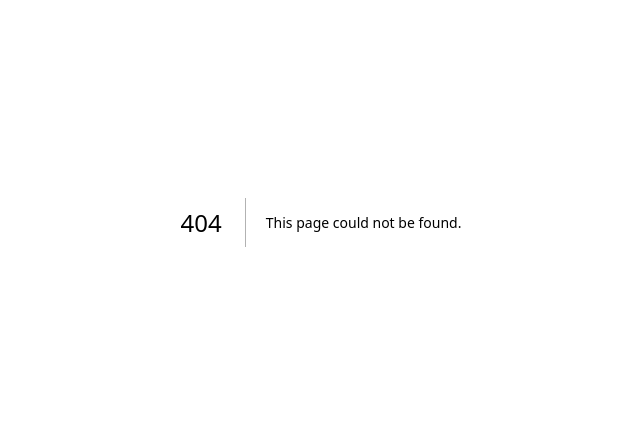
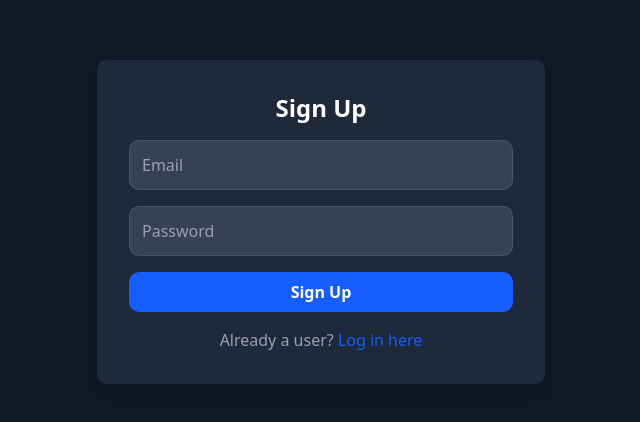
Before and after one commit to anushatomar13/delulu-ai, a Next.js app: page /auth/signup in a window 1280 px wide. Before the commit this address had no page. Shown: the part 178-600 px from the top of the page, without its empty margins (319-959 px from the left). Built offline with nearby package versions, Linux system fonts and the light colour scheme; no server answers.

Commit message:
added signup and login auth pages and routing

```diff
--- a/package.json
+++ b/package.json
@@ -18,6 +18,8 @@
     "@radix-ui/react-progress": "^1.1.2",
     "@radix-ui/react-slot": "^1.1.2",
     "@radix-ui/react-tabs": "^1.1.3",
+    "@supabase/auth-helpers-nextjs": "^0.10.0",
+    "@supabase/supabase-js": "^2.49.4",
     "@tabler/icons-react": "^3.31.0",
     "@types/hammerjs": "^2.0.46",
     "class-variance-authority": "^0.7.1",
--- /dev/null
+++ b/src/app/auth/login/page.tsx
@@ -0,0 +1,53 @@
+'use client';
+
+import { useState } from 'react';
+import { logIn } from '@/utils/auth';
+import { useRouter } from 'next/navigation';
+
+export default function Login() {
+  const [email, setEmail] = useState('');
+  const [password, setPassword] = useState('');
+  const [error, setError] = useState<string | null>(null);
+  const router = useRouter();
+
+  const handleLogin = async (e: React.FormEvent) => {
+    e.preventDefault();
+    setError(null);
+    const { data, error } = await logIn(email, password);
+    if (error) setError(error.message);
+    else router.push('/dashboard');
+  };
+
+  return (
+    <div className="flex min-h-screen items-center justify-center bg-gray-100 dark:bg-gray-900">
+      <div className="w-full max-w-md rounded-lg bg-white p-6 shadow-md dark:bg-gray-800">
+        <h2 className="mb-4 text-center text-2xl font-bold text-gray-900 dark:text-white">Login</h2>
+        <form onSubmit={handleLogin} className="space-y-4">
+          <input
+            type="email"
+            placeholder="Email"
+            value={email}
+            onChange={(e) => setEmail(e.target.value)}
+            required
+            className="w-full rounded-lg border border-gray-300 p-3 focus:border-blue-500 focus:ring-blue-500 dark:border-gray-600 dark:bg-gray-700 dark:text-white"
+          />
+          <input
+            type="password"
+            placeholder="Password"
+            value={password}
+            onChange={(e) => setPassword(e.target.value)}
+            required
+            className="w-full rounded-lg border border-gray-300 p-3 focus:border-blue-500 focus:ring-blue-500 dark:border-gray-600 dark:bg-gray-700 dark:text-white"
+          />
+          <button
+            type="submit"
+            className="w-full rounded-lg bg-blue-600 p-3 text-white hover:bg-blue-700 focus:outline-none focus:ring-2 focus:ring-blue-500"
+          >
+            Log In
+          </button>
+          {error && <p className="mt-2 text-center text-sm text-red-500">{error}</p>}
+        </form>
+      </div>
+    </div>
+  );
+}
--- /dev/null
+++ b/src/app/auth/signup/page.tsx
@@ -0,0 +1,56 @@
+"use client";
+
+import { useState } from 'react';
+import { signUp } from '@/utils/auth';
+import { useRouter } from 'next/navigation';
+import Link from 'next/link';
+
+export default function Signup() {
+  const [email, setEmail] = useState('');
+  const [password, setPassword] = useState('');
+  const [error, setError] = useState<string | null>(null);
+  const router = useRouter();
+
+  const handleSignup = async (e: React.FormEvent) => {
+    e.preventDefault();
+    const { data, error } = await signUp(email, password);
+    if (error) setError(error.message);
+    else router.push('/dashboard');
+  };
+
+  return (
+    <div className="flex min-h-screen items-center justify-center bg-gray-100 dark:bg-gray-900">
+      <div className="w-full max-w-md p-8 bg-white rounded-lg shadow-lg dark:bg-gray-800">
+        <h2 className="text-2xl font-bold text-center text-gray-900 dark:text-white">Sign Up</h2>
+        <form onSubmit={handleSignup} className="mt-4 space-y-4">
+          <input
+            type="email"
+            placeholder="Email"
+            value={email}
+            onChange={(e) => setEmail(e.target.value)}
+            required
+            className="w-full p-3 border rounded-lg focus:outline-none focus:ring-2 focus:ring-blue-500 dark:bg-gray-700 dark:text-white"
+          />
+          <input
+            type="password"
+            placeholder="Password"
+            value={password}
+            onChange={(e) => setPassword(e.target.value)}
+            required
+            className="w-full p-3 border rounded-lg focus:outline-none focus:ring-2 focus:ring-blue-500 dark:bg-gray-700 dark:text-white"
+          />
+          <button
+            type="submit"
+            className="w-full bg-blue-600 hover:bg-blue-700 text-white font-semibold py-2 px-4 rounded-lg transition-all"
+          >
+            Sign Up
+          </button>
+          {error && <p className="text-red-500 text-center">{error}</p>}
+        </form>
+        <p className="mt-4 text-center text-gray-600 dark:text-gray-400">
+          Already a user? <Link href="/auth/login" className="text-blue-600 hover:underline">Log in here</Link>
+        </p>
+      </div>
+    </div>
+  );
+}
--- a/src/app/components/Hero.tsx
+++ b/src/app/components/Hero.tsx
@@ -108,14 +108,17 @@ export function HeroSectionOne() {
 }
 
 const Navbar = () => {
+  const router = useRouter();
   return (
     <nav className="flex w-full items-center justify-between border-t border-b border-neutral-200 px-4 py-4 dark:border-neutral-800">
       <div className="flex items-center gap-2">
         <div className="size-7 rounded-full bg-gradient-to-br from-violet-500 to-pink-500" />
         <h1 className="text-base font-bold md:text-2xl">rizzORrisk.ai</h1>
       </div>
-      <button className="w-24 transform rounded-lg bg-black px-6 py-2 font-medium text-white transition-all duration-300 hover:-translate-y-0.5 hover:bg-gray-800 md:w-32 dark:bg-white dark:text-black dark:hover:bg-gray-200">
-        Login
+      <button
+      onClick={() => router.push("/auth/signup")}
+       className="w-24 transform rounded-lg bg-black px-6 py-2 font-medium text-white transition-all duration-300 hover:-translate-y-0.5 hover:bg-gray-800 md:w-32 dark:bg-white dark:text-black dark:hover:bg-gray-200">
+        SignUp
       </button>
     </nav>
   );
--- /dev/null
+++ b/src/lib/supabase.ts
@@ -0,0 +1,6 @@
+import { createClient } from '@supabase/supabase-js';
+
+const supabaseUrl = process.env.NEXT_PUBLIC_SUPABASE_URL!;
+const supabaseAnonKey = process.env.NEXT_PUBLIC_SUPABASE_ANON_KEY!;
+
+export const supabase = createClient(supabaseUrl, supabaseAnonKey);
--- /dev/null
+++ b/src/utils/auth.ts
@@ -0,0 +1,15 @@
+import { supabase } from '@/lib/supabase';
+
+export const signUp = async (email: string, password: string) => {
+  const { data, error } = await supabase.auth.signUp({ email, password });
+  return { data, error };
+};
+
+export const logIn = async (email: string, password: string) => {
+  const { data, error } = await supabase.auth.signInWithPassword({ email, password });
+  return { data, error };
+};
+
+export const logOut = async () => {
+  await supabase.auth.signOut();
+};
```
Also changed, not shown: 1 other file (tests, documents, lock files or other folders).
